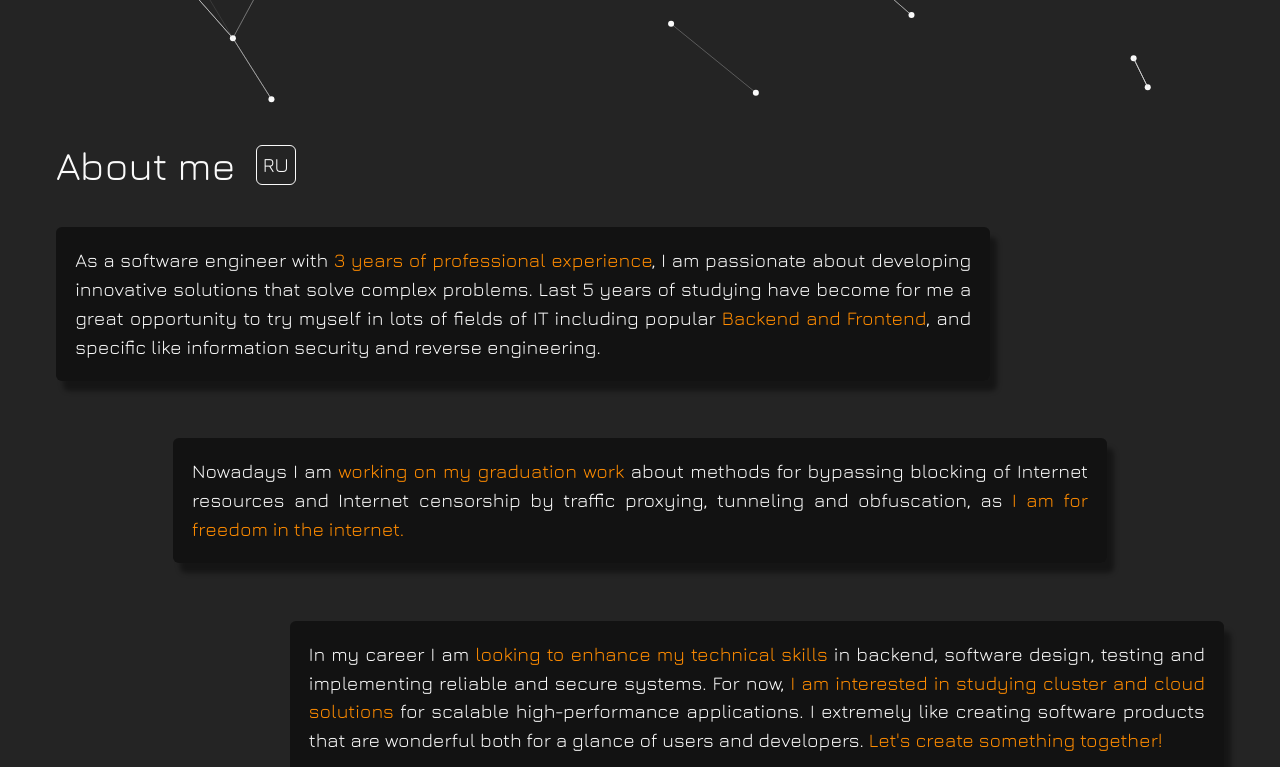
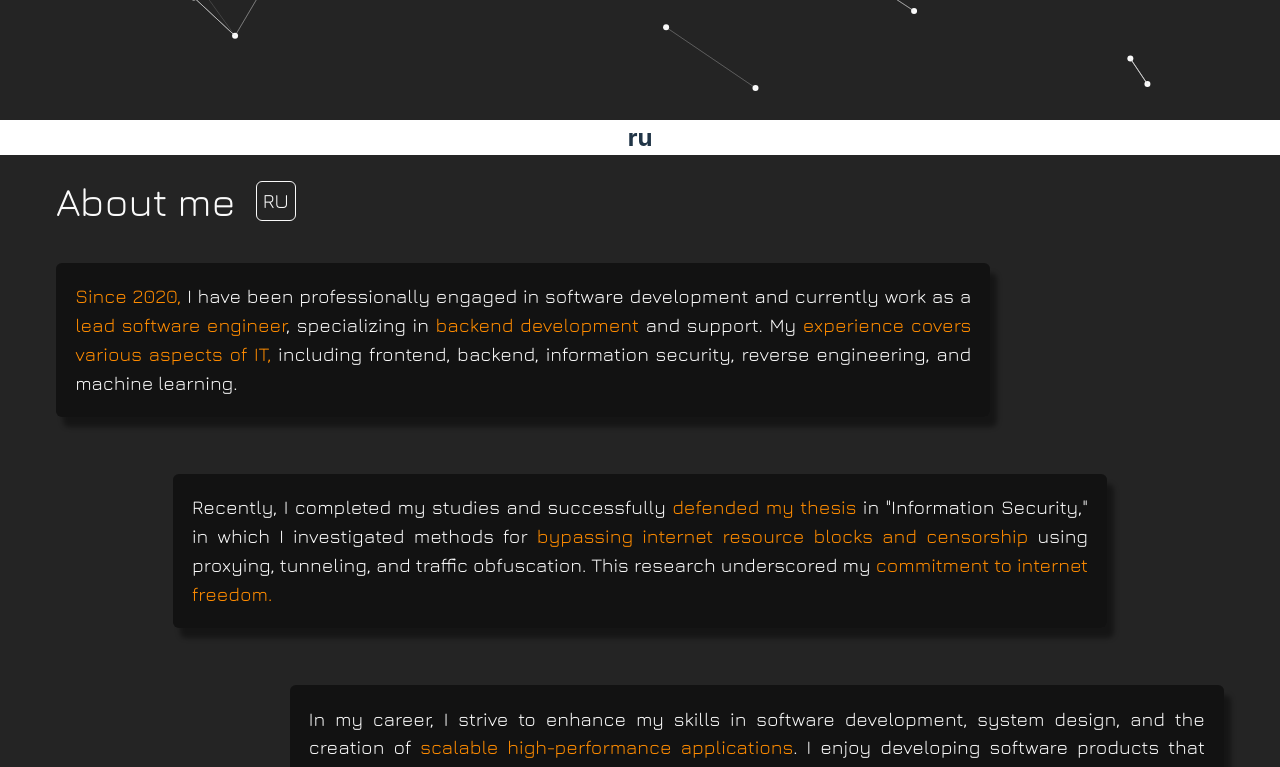
Before and after one commit to BurnedScarecrow/BurnedScarecrow.github.io, a Vue app: page / in a window 1280 px wide. Shown: the part 680-1447 px from the top of the page. Built offline with nearby package versions, Linux system fonts and the light colour scheme; a web font is replaced by a local one.

Commit message:
add new workplace, new about and added language change support

```diff
--- a/src/App.vue
+++ b/src/App.vue
@@ -5,15 +5,29 @@ import ExperienceComponent from "./components/ExperienceComponent.vue";
 import HomeComponent from "./components/HomeComponent.vue";
 import SkillsComponent from "./components/SkillsComponent.vue";
 import TopLine from "./components/TopLine.vue";
+
+import { computed, ref } from "vue";
+
+const lang = ref("en");
+
+const toggleLanguage = () => {
+  lang.value = lang.value === "ru" ? "en" : "ru";
+};
+
+const displayLanguage = computed(() => (lang.value === "ru" ? "en" : "ru"));
 </script>
 
 <template>
   <div id="app">
     <TopLine></TopLine>
     <HomeComponent></HomeComponent>
-    <AboutComponent></AboutComponent>
+    <h2 align="center" @click="toggleLanguage">{{ displayLanguage }}</h2>
+    <AboutComponent
+      :language="lang"
+      @languageChanged="toggleLanguage"
+    ></AboutComponent>
     <SkillsComponent></SkillsComponent>
-    <ExperienceComponent></ExperienceComponent>
+    <ExperienceComponent :language="lang"></ExperienceComponent>
     <ContactsComponent></ContactsComponent>
   </div>
 </template>
--- a/src/components/AboutComponent.vue
+++ b/src/components/AboutComponent.vue
@@ -1,6 +1,18 @@
 <script setup>
-import { ref } from "vue";
-const lang = ref("en");
+import { defineProps, defineEmits, ref } from "vue";
+
+const props = defineProps({
+  language: {
+    type: String,
+    required: true,
+  },
+});
+
+const emit = defineEmits(["languageChanged"]);
+
+const changeLanguage = () => {
+  emit("languageChanged");
+};
 </script>
 
 <template>
@@ -8,52 +20,72 @@ const lang = ref("en");
     <div class="container">
       <h2 class="section-header">
         About me
-        <span class="lang" @click="lang = lang == 'ru' ? 'en' : 'ru'">{{ lang == "ru" ? "en" : "ru" }}</span>
+        <span class="lang" @click="changeLanguage">{{
+          props.language == "ru" ? "en" : "ru"
+        }}</span>
       </h2>
       <div class="space"></div>
       <div class="section-content">
-        <p v-show="lang == 'ru'">
-          Как разработчик с <span class="accent">3-летним профессиональным опытом</span>, я увлечен
-          разработкой иновационных решений современных проблем. Последние 5 лет обучения стали для меня
-          прекрасной возможностью попробовать себя в различных сферах IT, включая как популярыне
-          <span class="accent">Backend и Frontend</span>, так и специфичные, например информационная
-          безопасность и реверс-инжиниринг.
+        <p v-show="props.language == 'ru'">
+          <span class="accent">С 2020 года</span> я профессионально занимаюсь
+          разработкой программного обеспечения и в настоящее время работаю
+          <span class="accent">ведущим инженером-программистом</span>,
+          специализируясь на разработке и поддержке бэкенда. Мой опыт охватывает
+          <span class="accent"
+            >различные аспекты IT, включая фронтенд, бэкенд</span
+          >, информационную безопасность, реверс-инжиниринг и машинное обучение.
         </p>
 
-        <p v-show="lang == 'ru'">
-          Сейчас я <span class="accent">работаю над дипломной работой</span> о методах обхода блокировок
-          интернет-ресурсов и интернет-цензуры путем проксирования, туннелирования и обфускации трафика, так
-          как
-          <span class="accent">я за свободу в интернете.</span>
+        <p v-show="props.language == 'ru'">
+          Недавно я завершил обучение и успешно
+          <span class="accent">защитил дипломную работу</span> по специальности
+          "Информационная безопасность", в которой исследовал
+          <span class="accent"
+            >методы обхода блокировок интернет-ресурсов и интернет-цензуры</span
+          >
+          с использованием проксирования, туннелирования и обфускации трафика.
+          Это исследование подчеркнуло мою
+          <span class="accent">приверженность свободе интернета.</span>
         </p>
-        <p v-show="lang == 'ru'">
-          В своей карьере <span class="accent">я стремлюсь улучшить свои технические навыки</span> в области
-          серверной разработки, проектирования программного обеспечения, тестирования и внедрения надежных и
-          безопасных систем. На данный момент я
-          <span class="accent">заинтересован в изучении кластерных и облачных решений</span> для
-          масштабируемых высокопроизводительных приложений. Мне очень нравится создавать программные продукты,
-          которые прекрасны как на взгляд пользователей, так и разработчиков.
-          <span class="accent">Давайте создадим что-нибудь вместе!</span>
+        <p v-show="props.language == 'ru'">
+          В своей карьере я стремлюсь совершенствовать навыки в разработке
+          программного обеспечения,
+          <span class="accent"
+            >проектировании систем и создании масштабируемых
+            высокопроизводительных приложений</span
+          >. Мне нравится разрабатывать программные продукты, которые радуют как
+          пользователей, так и разработчиков.
+          <span class="accent"
+            >Давайте создадим что-то удивительное вместе!</span
+          >
         </p>
-        <p v-show="lang == 'en'">
-          As a software engineer with <span class="accent">3 years of professional experience</span>, I am
-          passionate about developing innovative solutions that solve complex problems. Last 5 years of
-          studying have become for me a great opportunity to try myself in lots of fields of IT including
-          popular <span class="accent">Backend and Frontend</span>, and specific like information security and
-          reverse engineering.
+        <p v-show="props.language == 'en'">
+          <span class="accent">Since 2020,</span> I have been professionally
+          engaged in software development and currently work as a
+          <span class="accent">lead software engineer</span>, specializing in
+          <span class="accent">backend development</span> and support. My
+          <span class="accent">experience covers various aspects of IT,</span>
+          including frontend, backend, information security, reverse
+          engineering, and machine learning.
         </p>
-        <p v-show="lang == 'en'">
-          Nowadays I am <span class="accent">working on my graduation work</span> about methods for bypassing
-          blocking of Internet resources and Internet censorship by traffic proxying, tunneling and
-          obfuscation, as <span class="accent">I am for freedom in the internet.</span>
+        <p v-show="props.language == 'en'">
+          Recently, I completed my studies and successfully
+          <span class="accent">defended my thesis</span>
+          in "Information Security," in which I investigated methods for
+          <span class="accent"
+            >bypassing internet resource blocks and censorship</span
+          >
+          using proxying, tunneling, and traffic obfuscation. This research
+          underscored my
+          <span class="accent">commitment to internet freedom.</span>
         </p>
-        <p v-show="lang == 'en'">
-          In my career I am <span class="accent">looking to enhance my technical skills</span> in backend,
-          software design, testing and implementing reliable and secure systems. For now,
-          <span class="accent">I am interested in studying cluster and cloud solutions</span> for scalable
-          high-performance applications. I extremely like creating software products that are wonderful both
-          for a glance of users and developers.
-          <span class="accent">Let's create something together!</span>
+        <p v-show="props.language == 'en'">
+          In my career, I strive to enhance my skills in software development,
+          system design, and the creation of
+          <span class="accent">scalable high-performance applications</span>. I
+          enjoy developing software products that delight both users and
+          developers.
+          <span class="accent">Let's create something amazing together!</span>
         </p>
       </div>
     </div>
--- a/src/components/ExperienceComponent.vue
+++ b/src/components/ExperienceComponent.vue
@@ -1,12 +1,22 @@
 <script setup>
 import { ref } from "vue";
-const lang = ref("en");
+
+const props = defineProps({
+  language: {
+    type: String,
+    required: true,
+  },
+});
 </script>
 
 <template>
   <section id="experience" class="container">
     <svg class="wave" xmlns="http://www.w3.org/2000/svg" viewBox="0 0 1440 320">
-      <path fill="#fafafa" fill-opacity="1" d="M0,192L720,32L1440,160L1440,0L720,0L0,0Z"></path>
+      <path
+        fill="#fafafa"
+        fill-opacity="1"
+        d="M0,96L120,85.3C240,75,480,53,720,42.7C960,32,1200,32,1320,32L1440,32L1440,0L1320,0C1200,0,960,0,720,0C480,0,240,0,120,0L0,0Z"
+      ></path>
     </svg>
     <h2 class="section-header">
       Experience
@@ -22,12 +32,14 @@ const lang = ref("en");
       <div class="work-info">
         <p>
           <i>Responsibilities:</i>
-          Developing a web pages using Vue JS. Fixing bugs of the layout. Connecting frontend to backend using
-          REST API. Use the concept of a SPA to implement a selling service. Deploy web-sites to AWS.
+          Developing a web pages using Vue JS. Fixing bugs of the layout.
+          Connecting frontend to backend using REST API. Use the concept of a
+          SPA to implement a selling service. Deploy web-sites to AWS.
         </p>
         <p>
-          <i>Used skills:</i> HTML · CSS · SASS · Figma · Single Page Applications · Amazon Web Services (AWS)
-          · Nginx · VueJS · Linux · Bash
+          <i>Used skills:</i> HTML · CSS · SASS · Figma · Single Page
+          Applications · Amazon Web Services (AWS) · Nginx · VueJS · Linux ·
+          Bash
         </p>
       </div>
 
@@ -40,13 +52,15 @@ const lang = ref("en");
       </div>
       <div class="work-info">
         <p>
-          <i>Responsibilities:</i> Developing a web application on the Mongo Express Vue Node stack. Creation
-          of a server-side CRUD application. Implement SPA for selling services. Using AWS and Docker to
-          Deploy a Microservice Application.
+          <i>Responsibilities:</i> Developing a web application on the Mongo
+          Express Vue Node stack. Creation of a server-side CRUD application.
+          Implement SPA for selling services. Using AWS and Docker to Deploy a
+          Microservice Application.
         </p>
         <p>
-          <i>Used skills:</i> Express.js · Django · HTML · CSS · SASS · Docker · Figma · SPA · AWS · Nginx ·
-          VueJS · NuxtJS · NodeJS · Python · TypeScript · NestJS · JavaScript · Linux · Bash
+          <i>Used skills:</i> Express.js · Django · HTML · CSS · SASS · Docker ·
+          Figma · SPA · AWS · Nginx · VueJS · NuxtJS · NodeJS · Python ·
+          TypeScript · NestJS · JavaScript · Linux · Bash
         </p>
       </div>
       <!-- --------------------------- -->
@@ -58,13 +72,14 @@ const lang = ref("en");
       </div>
       <div class="work-info">
         <p>
-          <i>Responsibilities:</i> Create datasets from logs raw data. Modify datasets by adding new metrics.
-          Creating models for Mashine Learning (ML). Implement predictive models. Use Markov's model for user
-          actions prediction in the application.
+          <i>Responsibilities:</i> Create datasets from logs raw data. Modify
+          datasets by adding new metrics. Creating models for Mashine Learning
+          (ML). Implement predictive models. Use Markov's model for user actions
+          prediction in the application.
         </p>
         <p>
-          <i>Used skills:</i> ExpressJS · Django · ML · Python · Pandas · Catboost · SciKit Learn · Math
-          Statistics · Scientific research
+          <i>Used skills:</i> ExpressJS · Django · ML · Python · Pandas ·
+          Catboost · SciKit Learn · Math Statistics · Scientific research
         </p>
       </div>
 
@@ -76,9 +91,13 @@ const lang = ref("en");
         <h3>March 2022</h3>
       </div>
       <div class="work-info">
-        <p><i>Responsibilities: </i> Design and development of a fintech web application. Testing.</p>
         <p>
-          <i>Used skills:</i> Javascript · TypeScript · Jest · NestJS · NuxtJS · VueJS · Vuex · Axios · Figma
+          <i>Responsibilities: </i> Design and development of a fintech web
+          application. Testing.
+        </p>
+        <p>
+          <i>Used skills:</i> Javascript · TypeScript · Jest · NestJS · NuxtJS ·
+          VueJS · Vuex · Axios · Figma
         </p>
       </div>
 
@@ -91,10 +110,12 @@ const lang = ref("en");
       </div>
       <div class="work-info">
         <p>
-          <i>Responsibilities:</i> Testing high performance crypto-network for transactions. Write E2E tests
-          and integration tests.
+          <i>Responsibilities:</i> Testing high performance crypto-network for
+          transactions. Write E2E tests and integration tests.
         </p>
-        <p><i>Used skills:</i> JavaScript · Jest · E2E Tests · Integration tests</p>
+        <p>
+          <i>Used skills:</i> JavaScript · Jest · E2E Tests · Integration tests
+        </p>
       </div>
 
       <!-- --------------------------- -->
@@ -106,13 +127,45 @@ const lang = ref("en");
       </div>
       <div class="work-info">
         <p>
-          <i>Responsibilities:</i> Backend engineer with speciality in restfull APIs, network security and
-          backend development. Implementing and testing server side part of smart home and IoT management
-          application. Implementing microservice architecture with Nest.js, Kafka, HTTP and MQTT.
+          <i>Responsibilities:</i> Backend engineer with speciality in restfull
+          APIs, network security and backend development. Implementing and
+          testing server side part of smart home and IoT management application.
+          Implementing microservice architecture with Nest.js, Kafka, HTTP and
+          MQTT.
         </p>
         <p>
-          <i>Used skills:</i> IoT · Smart Home · Jenkins · NodeJS · Python · Apache Kafka · TypeScript · Jest
-          · MongoDB · Open API · Microservices · MQTT · NestJS · Network Security
+          <i>Used skills:</i> IoT · Smart Home · Jenkins · NodeJS · Python ·
+          Apache Kafka · TypeScript · Jest · MongoDB · Open API · Microservices
+          · MQTT · NestJS · Network Security
+        </p>
+      </div>
+
+      <!-- --------------------------- -->
+
+      <div class="work-title">
+        <h2>Leed Backend Developer</h2>
+        <h3>T. Hunter</h3>
+        <h3>June 2023</h3>
+      </div>
+      <div class="work-info">
+        <p v-show="props.language == 'en'">
+          <i>Responsibilities:</i> Overseeing the design, development, and
+          maintenance of the server-side logic, databases, and APIs of web
+          applications. I also provided technical guidance, mentorship to the
+          backend development team, and ensured the scalability, performance,
+          and security of the backend systems.
+        </p>
+        <p v-show="props.language == 'ru'">
+          <i>Обязанности:</i> Контроль за проектированием, разработкой и
+          поддержкой серверной логики, баз данных и API веб-приложений. Также я
+          предоставлял техническое руководство, наставничество команде
+          разработчиков и обеспечивал масштабируемость, производительность и
+          безопасность серверной части.
+        </p>
+        <p>
+          <i>Used skills:</i> TypeScript · OSINT · NestJS · Python · RabbitMQ ·
+          PostgrSQL · Docker · Open API · Microservices · Golang · Alhorithms ·
+          Information Security · Leadership · GitLab
         </p>
       </div>
     </div>
```
